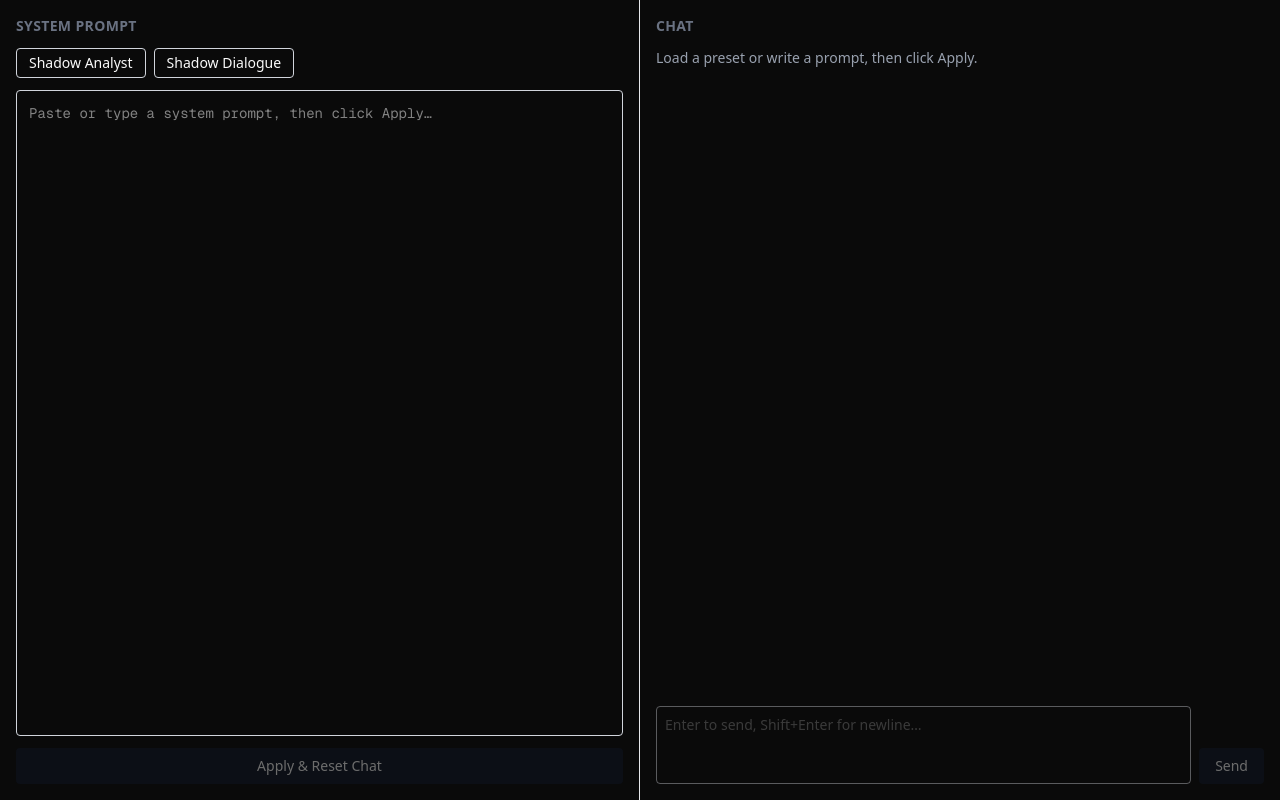
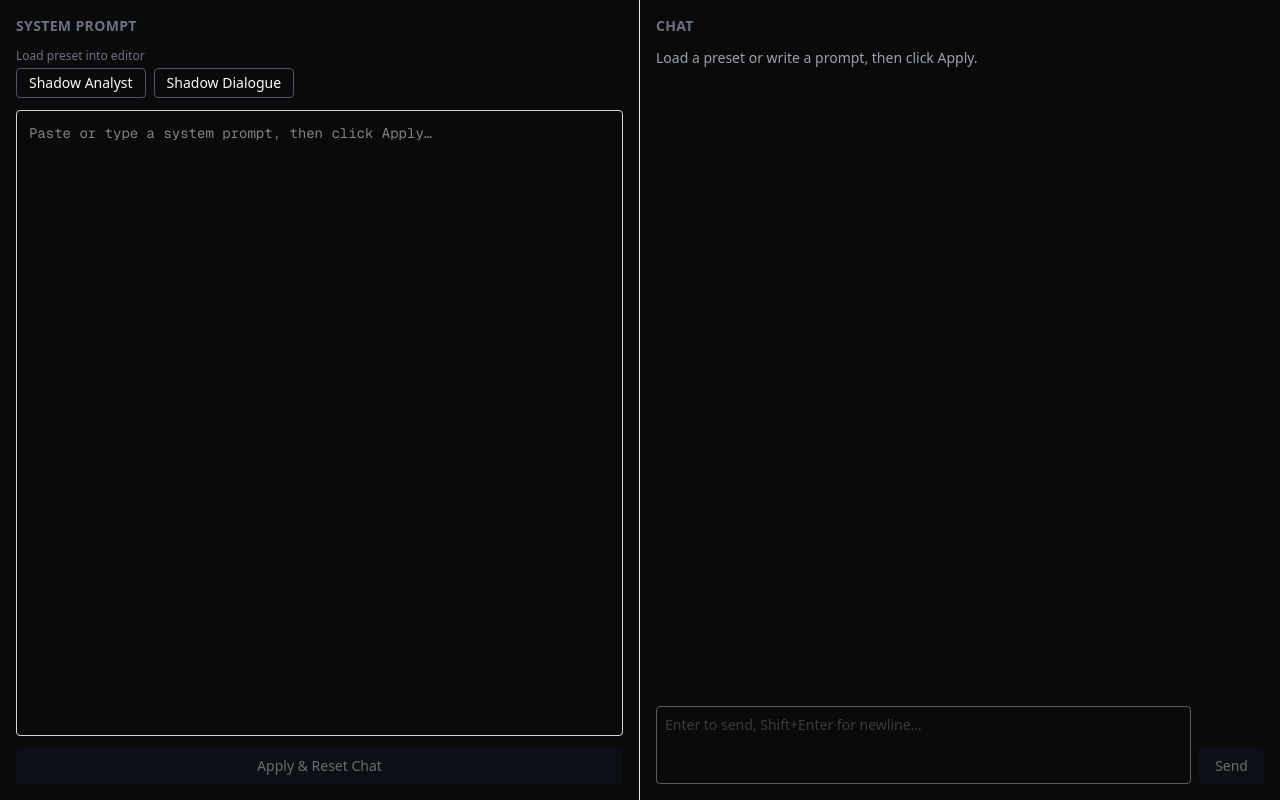
Before and after one commit to nori-cloud/shadow, a Next.js app: page /internal/agents/shadow in a window 1280 px wide. Built offline with nearby package versions, Linux system fonts and the light colour scheme.

Commit message:
fix: preset button hover state and add label

```diff
--- a/src/app/internal/agents/shadow/page.tsx
+++ b/src/app/internal/agents/shadow/page.tsx
@@ -54,19 +54,22 @@ export default function ShadowPlayground() {
       {/* Left panel — prompt editor */}
       <div className="w-1/2 flex flex-col gap-3 p-4 border-r border-gray-200">
         <h2 className="font-semibold text-sm uppercase tracking-wide text-gray-500">System Prompt</h2>
+        <div className="flex flex-col gap-1">
+          <span className="text-xs text-gray-500">Load preset into editor</span>
           <div className="flex gap-2">
             <button
               onClick={() => loadPreset('analyst')}
-            className="px-3 py-1 text-sm rounded border border-gray-300 hover:bg-gray-100"
+              className="px-3 py-1 text-sm rounded border border-gray-600 hover:bg-white/10 focus:outline-none focus:ring-1 focus:ring-gray-500"
             >
               Shadow Analyst
             </button>
             <button
               onClick={() => loadPreset('dialogue')}
-            className="px-3 py-1 text-sm rounded border border-gray-300 hover:bg-gray-100"
+              className="px-3 py-1 text-sm rounded border border-gray-600 hover:bg-white/10 focus:outline-none focus:ring-1 focus:ring-gray-500"
             >
               Shadow Dialogue
             </button>
+          </div>
         </div>
         <textarea
           value={systemPrompt}
```
Lines whose indentation alone changed are shown as unchanged.
